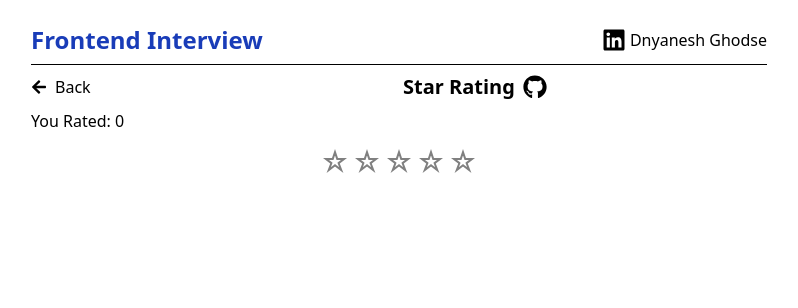
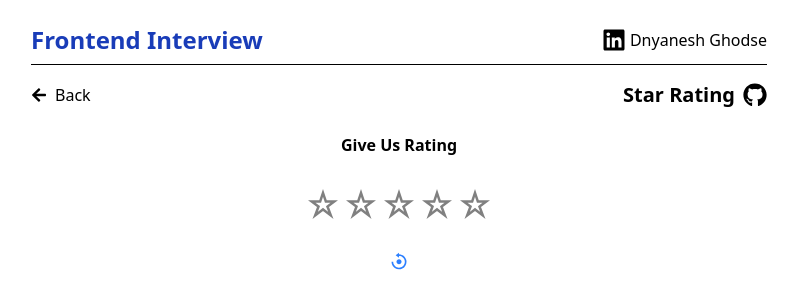
Before and after one commit to dnyanesh-ghodse07/react-components, a React (Vite) app: page /components/star-rating in a window 1280 px wide. Shown: the top 308 px of the page, without its empty margins (241-1039 px from the left). Built offline with nearby package versions, Linux system fonts and the light colour scheme.

Commit message:
feat(star-rating): add reset functionality and improve header styling

```diff
--- a/src/components/StarRating/StarRating.tsx
+++ b/src/components/StarRating/StarRating.tsx
@@ -4,9 +4,10 @@ import { GrStarOutline } from "react-icons/gr";
 interface StarRatingProps {
   numOfStars?: 3 | 5;
   handleOnChange: (rating: number) => void;
+  reset: boolean;
 }
 
-const StarRating = ({ numOfStars = 5, handleOnChange }: StarRatingProps) => {
+const StarRating = ({ numOfStars = 5, handleOnChange, reset=false }: StarRatingProps) => {
   const [rating, setRating] = useState(0);
   const [hover, setHover] = useState(0);
 
@@ -14,6 +15,13 @@ const StarRating = ({ numOfStars = 5, handleOnChange }: StarRatingProps) => {
     if(handleOnChange) handleOnChange(rating);
   }, [rating, handleOnChange]);
 
+  // Reset effect
+  useEffect(() => {
+    if (reset) {
+      setRating(0);
+      setHover(0);
+    }
+  }, [reset]);
   return (
     <div className="flex items-center space-x-2">
       {Array(numOfStars).fill(0)?.map((_, i) => (
@@ -24,7 +32,7 @@ const StarRating = ({ numOfStars = 5, handleOnChange }: StarRatingProps) => {
           onMouseLeave={() => setHover(0)}
         >
           <GrStarOutline
-            size={24}
+            size={30}
             color={i < (hover || rating) ? "#FFD700" : "gray"}
           />
         </span>
--- a/src/components/UI/Header.tsx
+++ b/src/components/UI/Header.tsx
@@ -10,14 +10,14 @@ interface HeaderProps {
 const Header: React.FC<HeaderProps> = ({ title, githubLink }) => {
   const navigate = useNavigate();
   return (
-    <div className="flex flex-row gap-2 items-center mb-2 justify-between">
-      <div className="flex-1 justify-start">
+    <div className="flex flex-row gap-2 items-center mb-4 py-2">
+      <div className="flex-1">
         <button onClick={() => navigate(-1)} className="flex flex-row items-center gap-2 cursor-pointer">
           <FaArrowLeft />
           Back
         </button>
       </div>
-      <div className="flex flex-row gap-2 flex-1">
+      <div className="flex flex-row gap-2">
         <h1 className="font-semibold text-xl">{title}</h1>
         <button className="cursor-pointer">
           <a href={githubLink}>
--- a/src/pages/component_list/star_rating/index.tsx
+++ b/src/pages/component_list/star_rating/index.tsx
@@ -1,21 +1,46 @@
 import { useState } from 'react';
 import Header from '../../../components/UI/Header';
 import StarRating from '../../../components/StarRating/StarRating';
+import { BiReset } from 'react-icons/bi';
 
 
 const StarRatingPage = () => {
   const [rating, setRating] = useState<number | null>(null);
+  const [reset,setReset] = useState(false);
 
   const handleOnChange = (star: number) => {
     setRating(star)
   }
+
+  const handleReset = () => {
+    setReset(true)
+    setTimeout(() => {
+      setReset(false)
+    }
+    , 0)
+  }
+
+  const ratings: Record<number, string> = {
+    1: 'Very Bad',
+    2: 'Bad',
+    3: 'Average',
+    4: 'Good',
+    5: 'Excellent'
+  }
+
   return (
     <div>
         <Header title="Star Rating" githubLink="https://github.com/dnyanesh-ghodse07/react-components/blob/main/src/components/StarRating/StarRating.tsx"/>
-        <p>You Rated: {rating}</p>
+        <div className='flex flex-col gap-4 items-center justify-center'>
+        <p className='text-center'><span className='font-semibold'>{ratings[rating as number] ?? 'Give Us Rating'}</span></p>
         <div className='p-2 flex items-center justify-center my-2'>
-        <StarRating handleOnChange={handleOnChange}/>
+        <StarRating handleOnChange={handleOnChange} reset={reset}/>
         </div>
+        <button onClick={handleReset}>
+          <BiReset className='text-blue-500' size={20}/>
+        </button>
+        </div>
+
     </div>
   )
 }
```
